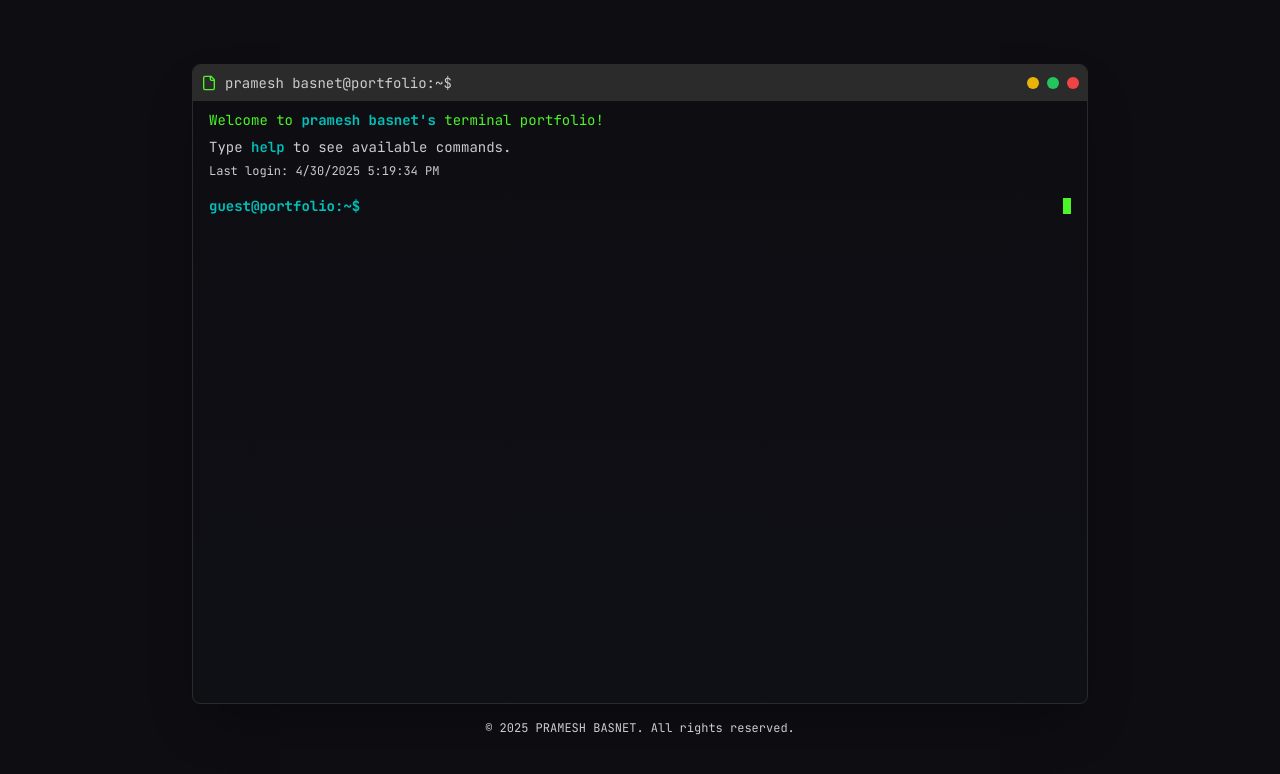
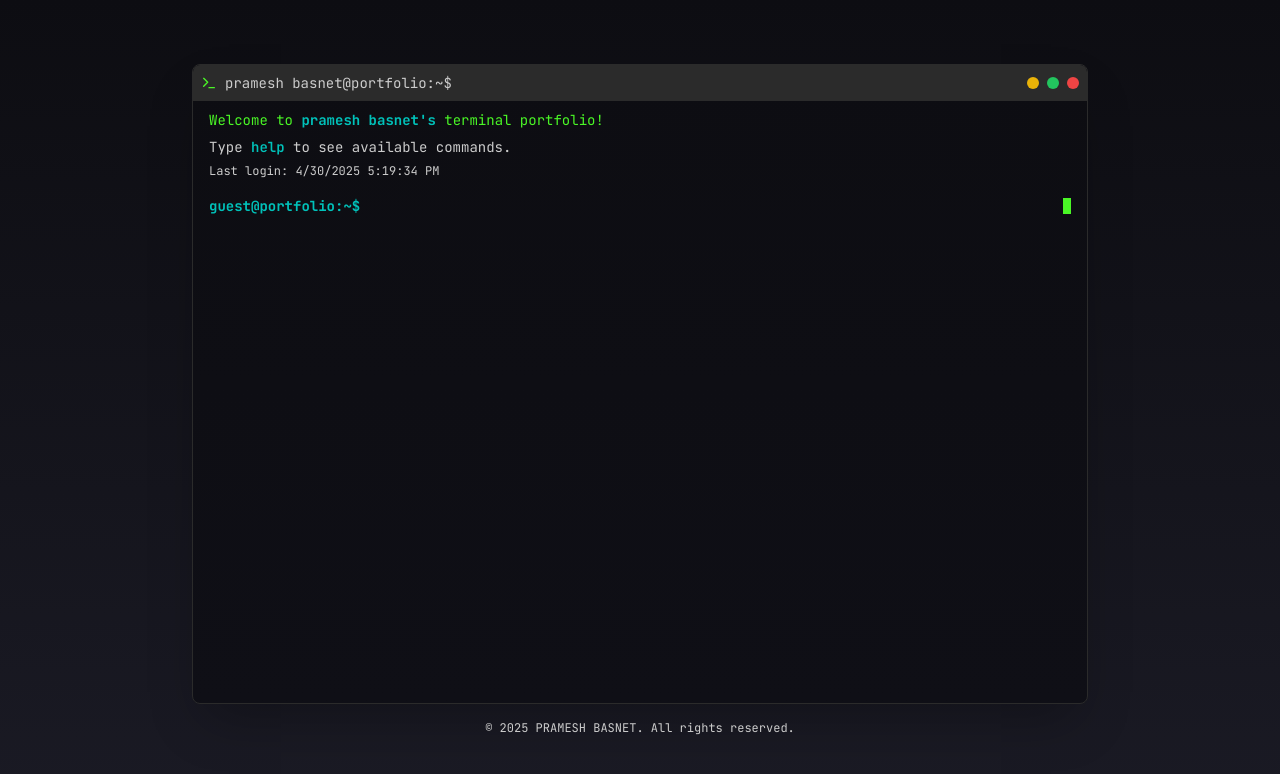
Before and after one commit to Prameshbasnet/command-line-artist, a React (Vite) app: page / in a window 1280 px wide. Shown: the top 774 px of the page. Built offline with nearby package versions, Linux system fonts and the light colour scheme.

Commit message:
Refactor: Improve terminal UI and styling

```diff
--- a/src/components/terminal/CommandProcessor.tsx
+++ b/src/components/terminal/CommandProcessor.tsx
@@ -3,7 +3,7 @@ import React from 'react';
 import { about, skills, projects, experience, education, contact } from '../../commands/baseCommands';
 import { RockPaperScissors, DiceRoller, NumberGuesser, gamesHelp } from '../../commands/gameCommands';
 import { UUIDGenerator, DateTimeInfo, IPInfo, utilsHelp } from '../../commands/utilCommands';
-import { Terminal as TerminalIcon, Code, Gamepad, Square } from 'lucide-react';
+import { Terminal as TerminalIcon, Circle, Square } from 'lucide-react';
 
 // Help menu
 export const help = (
@@ -17,11 +17,11 @@ export const help = (
             <td className="text-terminal-gray">Basic portfolio commands (about, skills, projects, etc.)</td>
           </tr>
           <tr>
-            <td className="pr-4 text-terminal-blue flex items-center gap-1"><Gamepad className="w-4 h-4" /> games</td>
+            <td className="pr-4 text-terminal-blue flex items-center gap-1"><Circle className="w-4 h-4" /> games</td>
             <td className="text-terminal-gray">Fun games to play in the terminal</td>
           </tr>
           <tr>
-            <td className="pr-4 text-terminal-blue flex items-center gap-1"><Code className="w-4 h-4" /> utils</td>
+            <td className="pr-4 text-terminal-blue flex items-center gap-1"><Circle className="w-4 h-4" /> utils</td>
             <td className="text-terminal-gray">Utility commands (uuid, datetime, etc.)</td>
           </tr>
           <tr>
--- a/src/components/terminal/TerminalHeader.tsx
+++ b/src/components/terminal/TerminalHeader.tsx
@@ -1,6 +1,6 @@
 
 import React from 'react';
-import { File, X, Minus } from 'lucide-react';
+import { Terminal as TerminalIcon, X, Minus } from 'lucide-react';
 
 interface TerminalHeaderProps {
   title: string;
@@ -10,7 +10,7 @@ const TerminalHeader: React.FC<TerminalHeaderProps> = ({ title }) => {
   return (
     <div className="terminal-header bg-terminal-darkgray p-2 flex items-center justify-between rounded-t-md">
       <div className="flex items-center">
-        <File className="w-4 h-4 text-terminal-green mr-2" />
+        <TerminalIcon className="w-4 h-4 text-terminal-green mr-2" />
         <span className="text-terminal-gray text-sm">{title}</span>
       </div>
       <div className="flex space-x-2">
--- a/src/index.css
+++ b/src/index.css
@@ -1,4 +1,3 @@
-
 @import url('https://fonts.googleapis.com/css2?family=JetBrains+Mono:wght@400;500;600;700&display=swap');
 @import url('https://fonts.googleapis.com/css2?family=Ubuntu+Mono:wght@400;700&display=swap');
 
@@ -156,10 +155,6 @@
     animation: typewriter 3s steps(40, end);
   }
 
-  .game-button {
-    @apply px-3 py-1 bg-terminal-darkgray text-terminal-green rounded hover:bg-opacity-70 transition;
-  }
-
   .terminal-button {
     @apply px-3 py-1 bg-terminal-darkgray text-terminal-green rounded hover:bg-opacity-70 transition;
   }
--- a/src/pages/Index.tsx
+++ b/src/pages/Index.tsx
@@ -6,7 +6,7 @@ import { aboutData } from "../data/about";
 const Index = () => {
   return (
     <div
-      className="min-h-screen bg-terminal-black p-4 sm:p-8 flex flex-col items-center justify-center"
+      className="min-h-screen bg-terminal-black p-4 sm:p-8 flex flex-col items-center justify-center bg-gradient-to-b from-[#0D0D12] to-[#1A1A24]"
     >
       <h1 className="text-center text-terminal-green text-2xl mb-4 sr-only">{aboutData.name} - Terminal Portfolio</h1>
       <Terminal />
```
